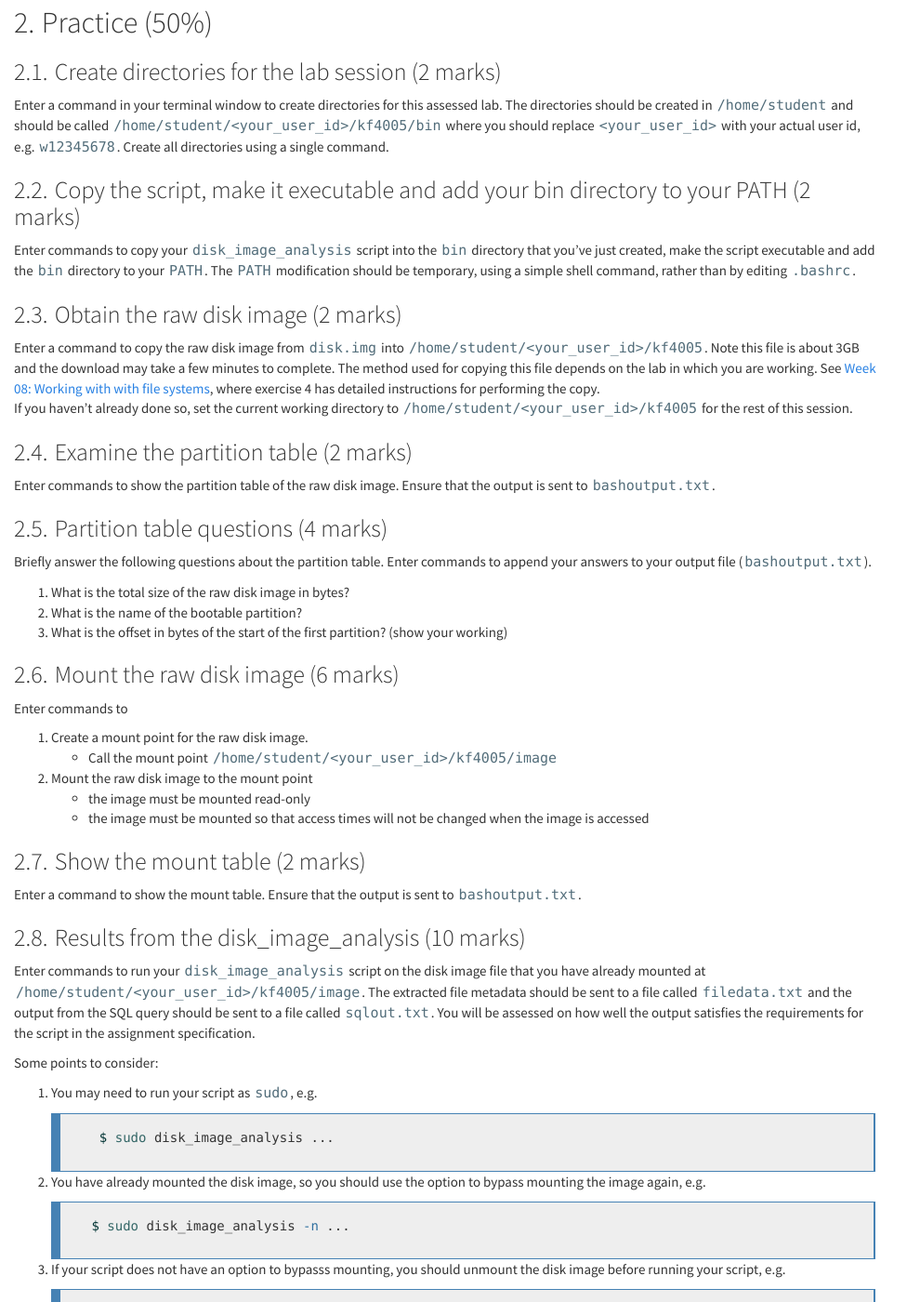
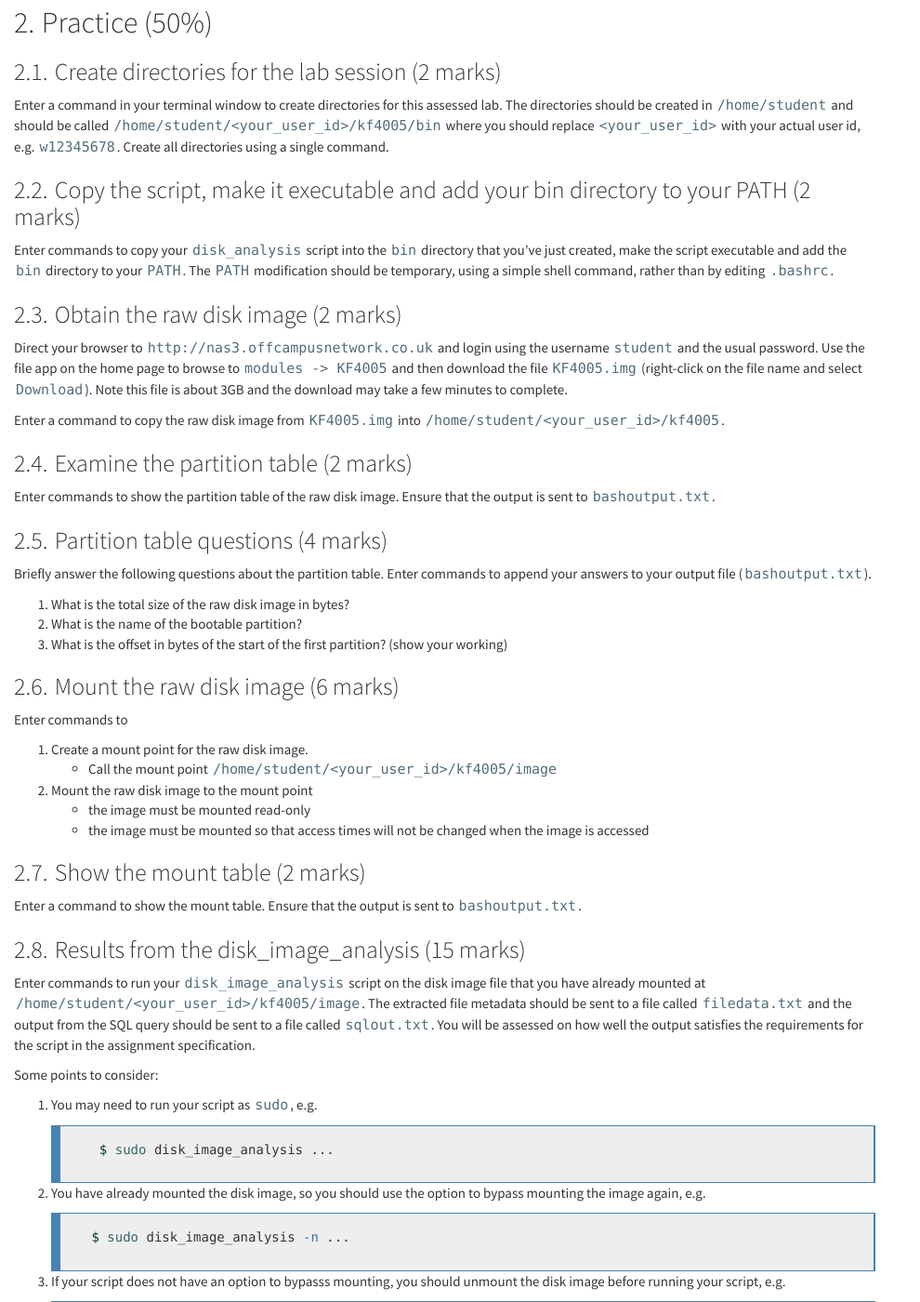
Before and after one commit to wkz20042008/kf4005, a Jekyll site: the page built from L11.md, in a window 1280 px wide and 1400 px high, scrolled down 826 px. Shown: the whole window at 93% size, without its empty margins (0-990 px from the left). Built offline with Jekyll 4.4.1, drawn with Linux system fonts in a browser that asks for light colours; nearby versions of some CDN libraries; some of the changed text lies outside the part shown.

Commit message:
Update L11.md

````diff
--- a/L11.md
+++ b/L11.md
@@ -48,21 +48,22 @@ directories using a single command.
 
 ### Copy the script, make it executable and add your bin directory to your PATH (2 marks)
 
-Enter commands to copy your `disk_image_analysis` script
+Enter commands to copy your `disk_analysis` script
 into the `bin` directory that you've just created, make the script executable
 and add the `bin` directory to your `PATH`. The `PATH` modification should
 be temporary, using a simple shell command, rather than by editing `.bashrc`.
 
 ### Obtain the raw disk image  (2 marks)
 
-Enter a command to copy the raw disk image from `disk.img` into
-`/home/student/<your_user_id>/kf4005`. Note this file is about 3GB and the
-download may take a few minutes to complete. The method used for copying this
-file depends on the lab in which you are working. See [Week 08: Working with
-with file systems](http://hesabu.net/kf4005/L08.html), where exercise 4 has
-detailed instructions for performing the copy. <br/> If you haven't already
-done so, set the current working directory to
-`/home/student/<your_user_id>/kf4005` for the rest of this session.
+Direct your browser to `http://nas3.offcampusnetwork.co.uk` and login
+   using the username `student` and the usual password. Use the file app on the
+   home page to browse to `modules -> KF4005` and then download the file
+   `KF4005.img` (right-click on the file name and select `Download`). Note this file is about 3GB and the
+download may take a few minutes to complete.
+
+Enter a command to copy the raw disk image from `KF4005.img` into
+`/home/student/<your_user_id>/kf4005`.
+
 
 ### Examine the partition table (2 marks)
 
@@ -94,7 +95,7 @@ Enter commands to
 Enter a command to show the mount table. Ensure that the output is sent
 to `bashoutput.txt`.
 
-### Results from the disk_image_analysis (10 marks)
+### Results from the disk_image_analysis (15 marks)
 
 Enter commands to run your `disk_image_analysis` script on the disk image
 file that you have already mounted at
@@ -127,7 +128,7 @@ Some points to consider:
     ```
     {: .code}
 
-### Quality of the disk_image_analysis script (10 marks)
+### Quality of the disk_image_analysis script (15 marks)
 
 Your `disk_image_analysis` script will be assessed using the
 following criteria:
````
